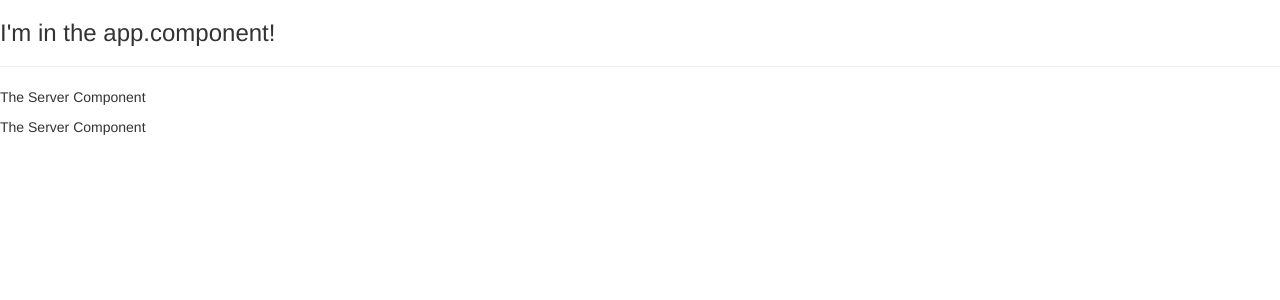
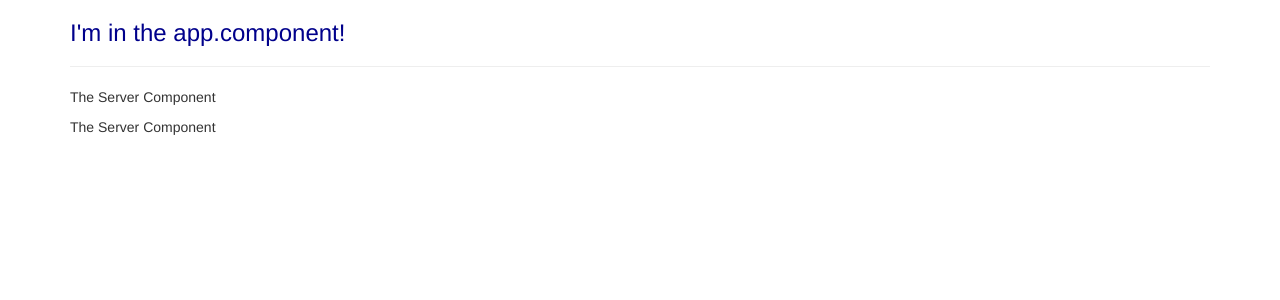
Before and after one commit to mlstephens/Angular6-First-App, an Angular app: page / in a window 1280 px wide. Shown: the top 300 px of the page. Built offline with nearby package versions, Linux system fonts and the light colour scheme.

Commit message:
Lecture 20 changes.

```diff
--- a/src/app/app.component.css
+++ b/src/app/app.component.css
@@ -0,0 +1,3 @@
+h3{
+  color: darkblue;
+}
--- a/src/app/app.component.html
+++ b/src/app/app.component.html
@@ -1,3 +1,9 @@
-<h3>I'm in the app.component!</h3>
-<hr />
-<app-servers></app-servers>
+<div class="container">
+  <div class="row">
+    <div class="col-xs-12">
+      <h3>I'm in the app.component!</h3>
+      <hr />
+      <app-servers></app-servers>
+    </div>
+  </div>
+</div>
```
